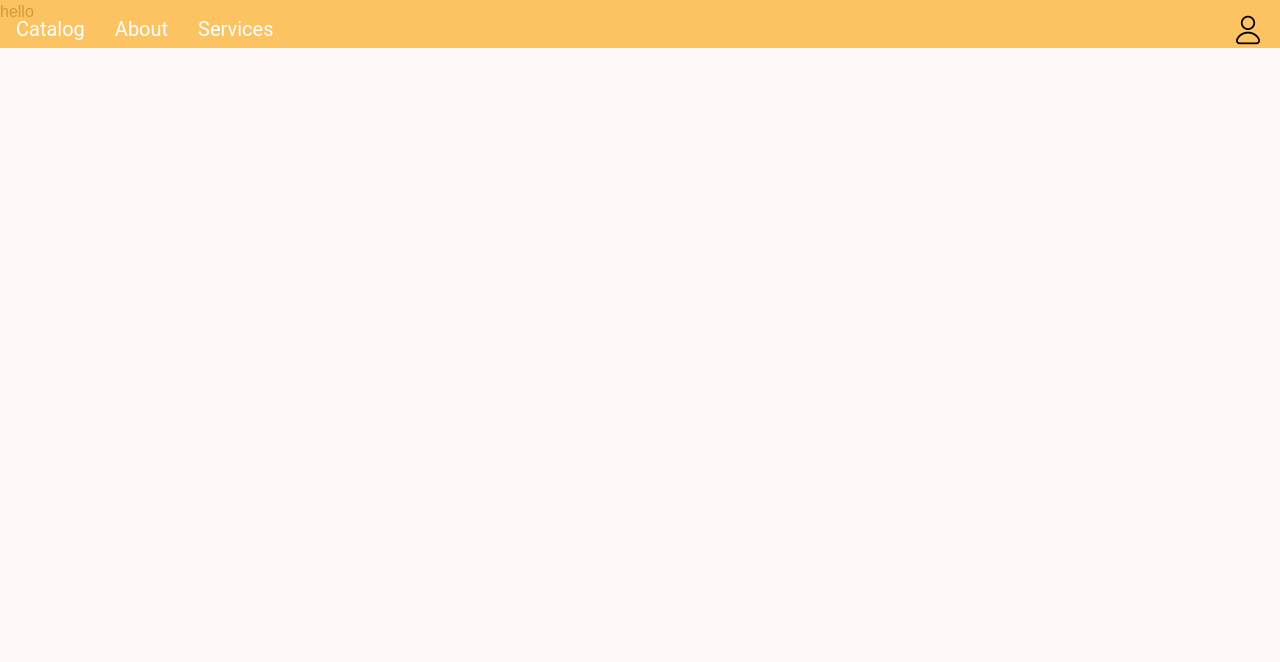
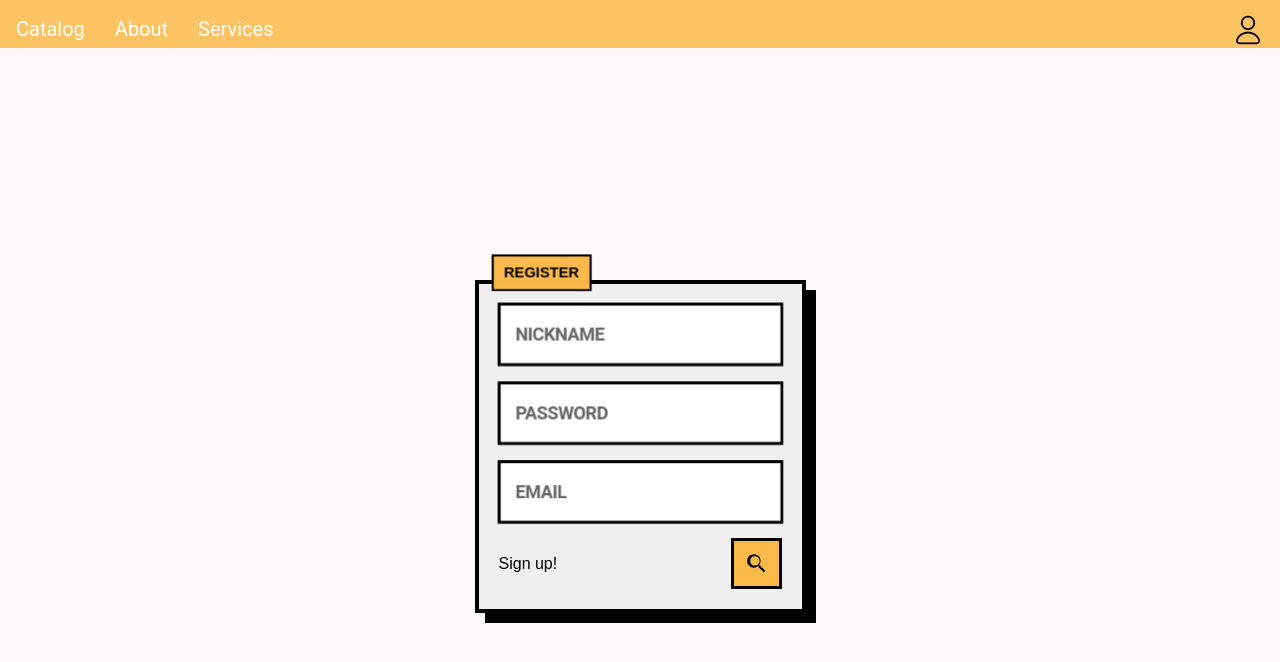
Before and after one commit to YaruxD/WebAndTg, a React (Create React App) app in the folder WebSite/frontend/: page /registration in a window 1280 px wide. Shown: the top 662 px of the page. Built offline with nearby package versions, Linux system fonts and the light colour scheme.

Commit message:
Auth/Register pages

```diff
--- a/WebSite/frontend/src/App.js
+++ b/WebSite/frontend/src/App.js
@@ -1,8 +1,9 @@
 import React, { Component } from 'react';
 import Header from "./components/header.js";
 import { Routes, Route} from 'react-router-dom';
-import Registration  from './pages/registration';
 import Catalog from './pages/catalog.js';
+import Authorization from './pages/authorization.js';
+import Registration from './pages/registration.js';
 
 
 
@@ -15,8 +16,8 @@ class App extends Component {
                     <Header />
                     <Routes>
                         <Route path='/' element={<Catalog/>}/>
+                        <Route path="/authorization" element={<Authorization />} />
                         <Route path="/registration" element={<Registration />} />
-
                     </Routes>
                 </div>
             </>
--- a/WebSite/frontend/src/components/header.js
+++ b/WebSite/frontend/src/components/header.js
@@ -6,12 +6,12 @@ export default function Header() {
 <>
         <div class="container">
 		<ul class="slider-menu">
-			<li>Catalog</li>
+			<li><Link to='/'>Catalog</Link></li>
 			<li>About</li>
 			<li>Services</li>
 		</ul>
 		<ul class="signup-menu">
-			<li><Link to='/registration'><img src={UserIcon} alt=''></img></Link></li>
+			<li><Link to='/authorization'><img src={UserIcon} alt=''></img></Link></li>
 		</ul>
 </div>
 
--- a/WebSite/frontend/src/components/search.js
+++ b/WebSite/frontend/src/components/search.js
@@ -11,7 +11,6 @@ export default function Search({ onSearch }) {
 
     return (
         <div className="input__container">
-            <div className="shadow__input"></div>
             <button className="input__button__shadow" onClick={() => onSearch(query)}>
                 <svg xmlns="http://www.w3.org/2000/svg" viewBox="0 0 24 24" fill="#000000" width="20px" height="20px">
                     <path d="M0 0h24v24H0z" fill="none"></path>
--- a/WebSite/frontend/src/index.css
+++ b/WebSite/frontend/src/index.css
@@ -263,7 +263,7 @@ body {
   .input__container::before {
     content: "SEARCH";
     position: absolute;
-    top: -15px;
+    top: -20px;
     left: 20px;
     background: #fbb947f9;
     color: #000;
@@ -275,7 +275,94 @@ body {
     border: 2px solid #000;
   }
 
+/*Register*/
 
+.input__container_register {
+  position: relative;
+  background: #f0f0f0;
+  padding: 20px;
+  display: flex;
+  flex-direction: column;
+
+  align-items: flex-end;
+  gap: 15px;
+  border: 4px solid #000;
+  max-width: 800px;
+  transition: all 400ms cubic-bezier(0.23, 1, 0.32, 1);
+  transform-style: preserve-3d;
+  transform: rotateX(0deg) rotateY(0deg);
+  perspective: 1000px;
+  box-shadow: 10px 10px 0 #000;
+}
+
+  .input__container_register:hover {
+    transform: rotateX(5deg) rotateY(1 deg) scale(1.05);
+    box-shadow: 25px 25px 0 -5px #fbb947f9, 25px 25px 0 0 #000;
+  }
+
+
+  .input__container_register::before {
+    content: "REGISTER";
+    position: absolute;
+    top: -20px;
+    left: 20px;
+    background: #fbb947f9;
+    color: #000;
+    font-weight: bold;
+    padding: 5px 10px;
+    font-size: 14px;
+    transform: translateZ(50px);
+    z-index: 4;
+    border: 2px solid #000;
+  }
+
+  /* sign up */
+
+  .input__container_auth {
+    position: relative;
+    background: #f0f0f0;
+    padding: 20px;
+    display: flex;
+    flex-direction: column;
+
+    align-items: flex-end;
+    gap: 15px;
+    border: 4px solid #000;
+    max-width: 800px;
+    transition: all 400ms cubic-bezier(0.23, 1, 0.32, 1);
+    transform-style: preserve-3d;
+    transform: rotateX(0deg) rotateY(0deg);
+    perspective: 1000px;
+    box-shadow: 10px 10px 0 #000;
+  }
+
+    .input__container_auth:hover {
+      transform: rotateX(5deg) rotateY(1 deg) scale(1.05);
+      box-shadow: 25px 25px 0 -5px #fbb947f9, 25px 25px 0 0 #000;
+    }
+
+
+    .input__container_auth::before {
+      content: "SIGN IN";
+      position: absolute;
+      top: -20px;
+      left: 20px;
+      background: #fbb947f9;
+      color: #000;
+      font-weight: bold;
+      padding: 5px 10px;
+      font-size: 14px;
+      transform: translateZ(50px);
+      z-index: 4;
+      border: 2px solid #000;
+    }
+
+  .auth__row {
+    display: flex;
+    justify-content: space-between; /* Разместить элементы по краям */
+    align-items: center;
+    width: 100%; /* Занимает всю ширину родительского контейнера */
+}
   /* Header */
   @import url('https://fonts.googleapis.com/css?family=Parisienne|Quicksand&display=swap');
 
--- a/WebSite/frontend/src/pages/authorization.js
+++ b/WebSite/frontend/src/pages/authorization.js
@@ -0,0 +1,50 @@
+
+
+import React, { Component } from 'react';
+import { Link } from 'react-router-dom';
+
+
+
+class Authorization extends Component {
+
+
+    render() {
+
+
+        return (
+            <>
+            <div className="flex items-center justify-center" style={{ marginTop: '280px', marginBottom: '120px' }}>
+                <div className="input__container_auth">
+
+
+                    <input
+                        type="text"
+                        className="input__search"
+                        placeholder="Nickname"
+                    />
+                    <input
+                        type="text"
+                        className="input__search"
+                        placeholder="password"
+                    />
+
+                    <div className="auth__row">
+                            <Link to='/registration'>New here?  Register!</Link>
+                            <button className="input__button__shadow">
+                                <svg xmlns="http://www.w3.org/2000/svg" viewBox="0 0 24 24" fill="#000000" width="20px" height="20px">
+                                    <path d="M0 0h24v24H0z" fill="none"></path>
+                                    <path d="M15.5 14h-.79l-.28-.27A6.471 6.471 0 0 0 16 9.5 6.5 6.5 0 1 0 9.5 16a6.471 6.471 0 0 0 4.23-1.57l.27.28v.79l5 5L20.49 19l-5-5zm-6 0C8.01 14 6 11.99 6 9.5S8.01 5 10.5 5 15 7.01 15 9.5 12.99 14 10.5 14z"></path>
+                                </svg>
+                            </button>
+                    </div>
+
+                </div>
+            </div>
+
+
+            </>
+        );
+    }
+}
+
+export default Authorization;
--- a/WebSite/frontend/src/pages/registration.js
+++ b/WebSite/frontend/src/pages/registration.js
@@ -1,18 +1,11 @@
 
 
 import React, { Component } from 'react';
-
+import { Link } from 'react-router-dom';
 
 
 
 class Registration extends Component {
-    constructor(props) {
-        super(props);
-        this.state = {
-
-        };
-    }
-
 
 
     render() {
@@ -20,8 +13,39 @@ class Registration extends Component {
 
         return (
             <>
+            <div className="flex items-center justify-center" style={{ marginTop: '280px', marginBottom: '120px' }}>
+                <div className="input__container_register">
 
-                hello
+
+                    <input
+                        type="text"
+                        className="input__search"
+                        placeholder="Nickname"
+                    />
+                    <input
+                        type="text"
+                        className="input__search"
+                        placeholder="password"
+                    />
+                    <input
+                        type="text"
+                        className="input__search"
+                        placeholder="email"
+                    />
+
+                    <div className="auth__row">
+                        <Link to='/authorization'>Sign up!</Link>
+                        <button className="input__button__shadow">
+                            <svg xmlns="http://www.w3.org/2000/svg" viewBox="0 0 24 24" fill="#000000" width="20px" height="20px">
+                                <path d="M0 0h24v24H0z" fill="none"></path>
+                                <path d="M15.5 14h-.79l-.28-.27A6.471 6.471 0 0 0 16 9.5 6.5 6.5 0 1 0 9.5 16a6.471 6.471 0 0 0 4.23-1.57l.27.28v.79l5 5L20.49 19l-5-5zm-6 0C8.01 14 6 11.99 6 9.5S8.01 5 10.5 5 15 7.01 15 9.5 12.99 14 10.5 14z"></path>
+                            </svg>
+                        </button>
+                    </div>
+                </div>
+            </div>
+
+
             </>
         );
     }
```
